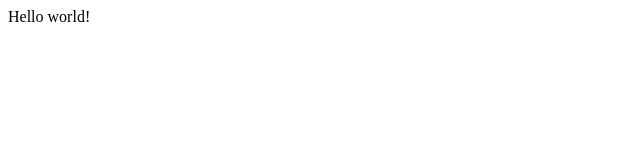
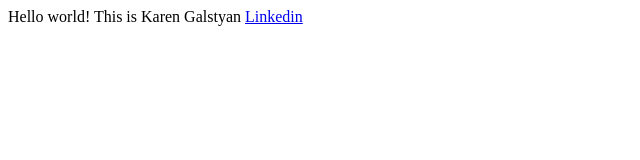
Before and after one commit to avelouk/avelouk.github.io, a plain HTML site: page index.html in a window 1280 px wide. Shown: the whole page, without its empty margins (0-640 px from the left). Drawn offline with Linux system fonts and the light colour scheme.

Commit message:
Head and body test

```diff
--- a/index.html
+++ b/index.html
@@ -1,3 +1,12 @@
 <html>
-    Hello world!
+    <head>
+        <title>Karen Galstyan</title>
+        <meta name="Karen Galstyan" description="Product manager">
+    </head>
+
+    <body>
+        Hello world!
+        This is Karen Galstyan
+        <a href="https://www.linkedin.com/in/karengalstyan/">Linkedin</a>
+    </body>
 </html>
```
